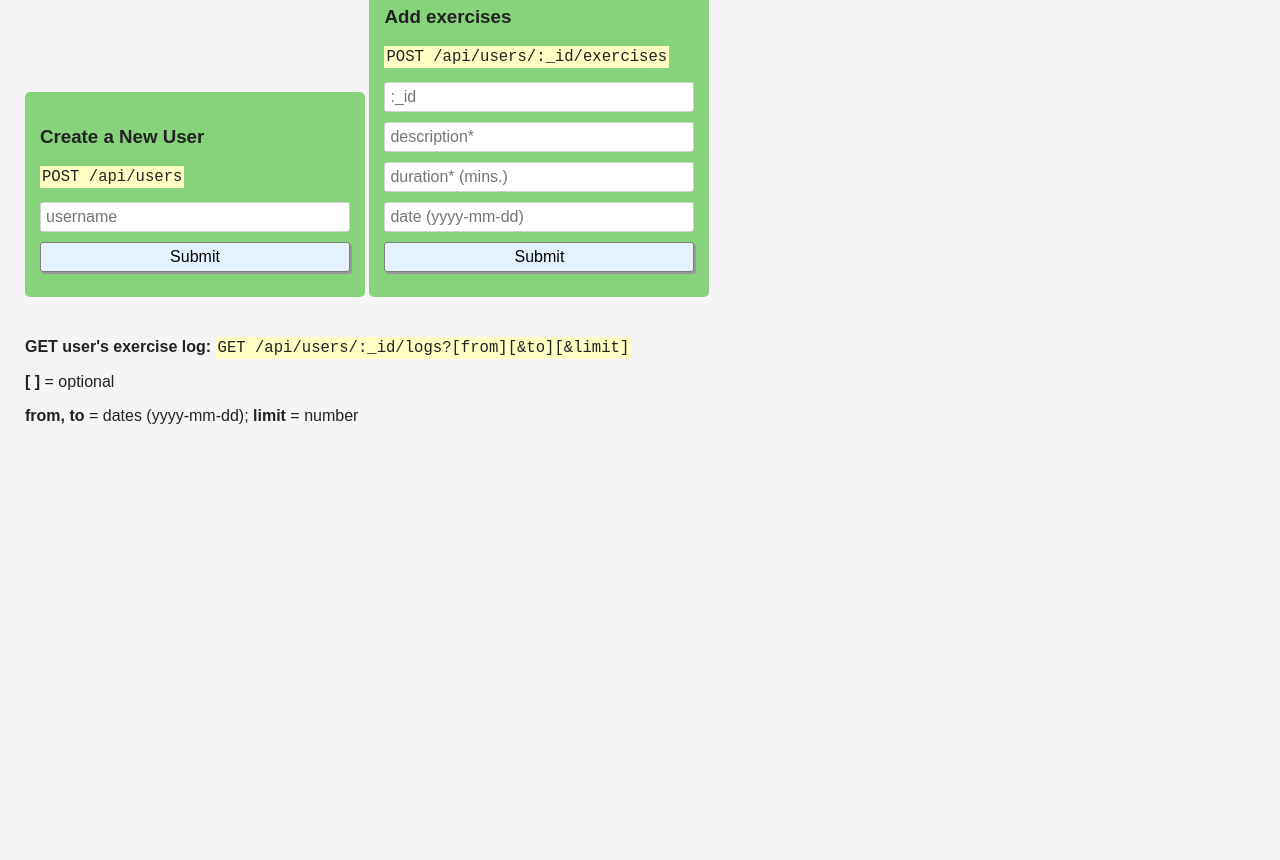
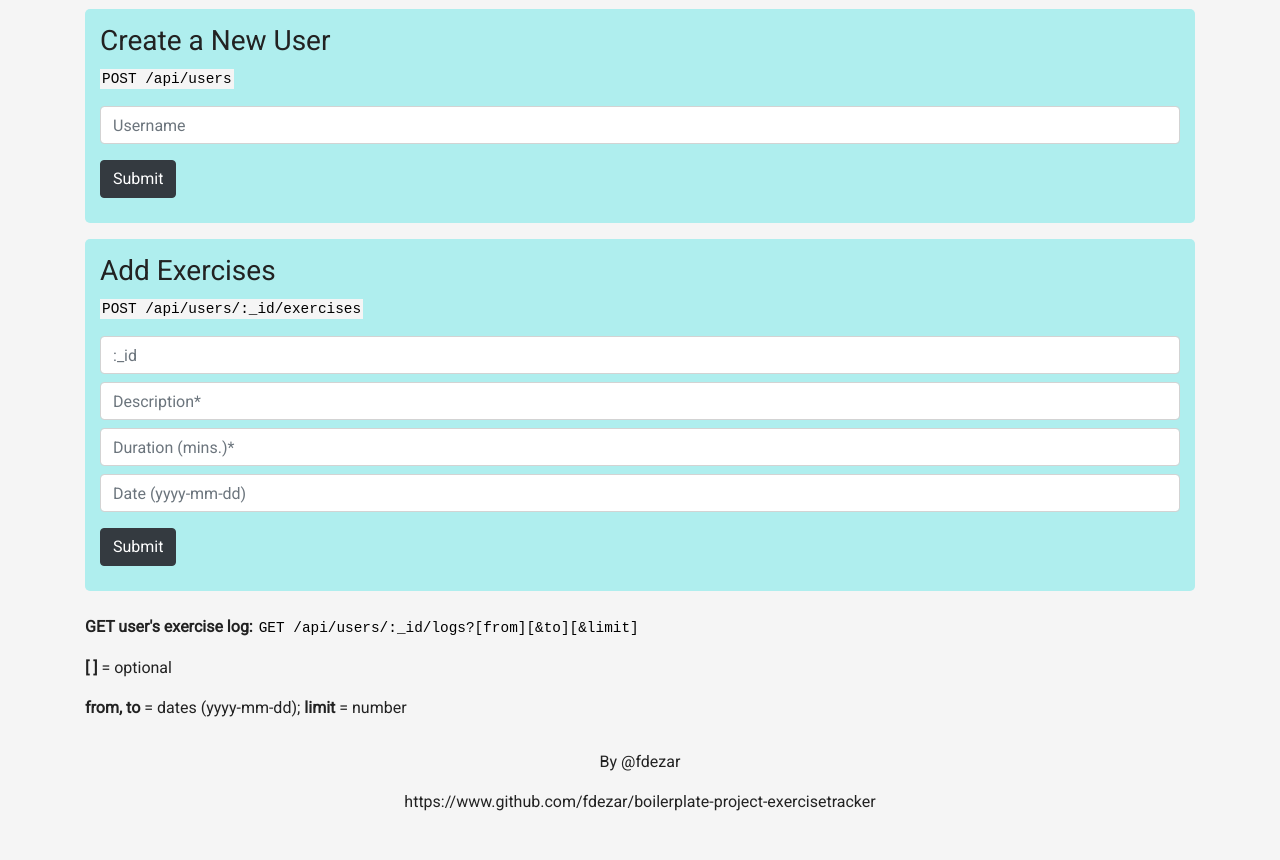
Before and after one commit to fdezar/boilerplate-project-exercisetracker, a website: page views/index.html in a window 1280 px wide. Shown: the part 111-971 px from the top of the page. Before the commit the page ends 800 px from the top, so only its background shows below. Drawn offline with nearby package versions, Linux system fonts and the light colour scheme; files that its build step writes are made by us from their sources.

Commit message:
app styled

```diff
--- a/public/style.css
+++ b/public/style.css
@@ -1,4 +1,4 @@
-* {
+/* * {
   box-sizing: border-box;
 }
 
@@ -56,4 +56,59 @@ code {
   font-size: 1.2em;
   background-color: #FFFEC4;
   padding: 2px;
+} */
+
+body {
+  font-family: 'Roboto', sans-serif;
+  color: #222;
+  background-color: #f5f5f5;
 }
+
+h1 {
+  font-weight: bold;
+}
+
+form {
+  background-color: paleturquoise;
+  border-radius: 5px;
+  padding: 15px;
+}
+
+form input[type="text"], form button {
+  margin-bottom: 10px;
+}
+
+form input[type="text"] {
+  border: 1px solid lightgrey;
+}
+
+form input[type="submit"] {
+  background-color: #E4F1FE;
+  border: 1px solid grey;
+  box-shadow: 2px 2px #999;
+  cursor: pointer;
+}
+
+form input[type="submit"]:hover {
+  background-color: #FFFEC4;
+}
+
+code {
+  font-family: monospace;
+  font-size: 0.9em;
+  background-color: #f5f5f5;
+  padding: 2px;
+  color: black;
+}
+
+footer {
+  display: flex;
+  justify-content: center;
+  margin: 30px auto;
+  flex-wrap: wrap;
+  width: 500px;
+}
+
+footer a {
+  color: #222;
+}
--- a/views/index.html
+++ b/views/index.html
@@ -1,4 +1,4 @@
-<!DOCTYPE html>
+<!-- <!DOCTYPE html>
 <html>
   <head>
     <title>Exercise Tracker | freeCodeCamp</title>
@@ -43,4 +43,50 @@
       });
     </script>
   </body>
+</html> -->
+
+<!DOCTYPE html>
+<html>
+  <head>
+    <title>Exercise Tracker | freeCodeCamp</title>
+    <link href="https://maxcdn.bootstrapcdn.com/bootstrap/4.5.2/css/bootstrap.min.css" rel="stylesheet">
+    <link rel="shortcut icon" href="https://cdn.freecodecamp.org/universal/favicons/favicon.ico" type="image/x-icon" />
+    <link href="https://fonts.googleapis.com/css?family=Roboto" rel="stylesheet" type="text/css" />
+    <link href="./style.css" rel="stylesheet" type="text/css" />
+  </head>
+
+  <body>
+    <div class="container">
+      <h1 class="mt-5 mb-4">Exercise Tracker</h1>
+      <form action="/api/users" method="post" class="exercise-form mb-3">
+        <h3>Create a New User</h3>
+        <p><code>POST /api/users</code></p>
+        <input id="uname" type="text" name="username" placeholder="Username" class="form-control mb-3" required>
+        <button type="submit" class="btn btn-dark">Submit</button>
+      </form>
+      <form action="/api/users/:_id/exercises" method="post" class="exercise-form mb-4">
+        <h3>Add Exercises</h3>
+        <p><code>POST /api/users/:_id/exercises</code></p>
+        <input id="uid" type="text" name=":_id" placeholder=":_id" class="form-control mb-2" required>
+        <input id="desc" type="text" name="description" placeholder="Description*" class="form-control mb-2" required>
+        <input id="dur" type="text" name="duration" placeholder="Duration (mins.)*" class="form-control mb-2" required>
+        <input id="date" type="text" name="date" placeholder="Date (yyyy-mm-dd)" class="form-control mb-3">
+        <button type="submit" class="btn btn-dark">Submit</button>
+      </form>
+      <p><strong>GET user's exercise log: </strong><code>GET /api/users/:_id/logs?[from][&amp;to][&amp;limit]</code></p>
+      <p><strong>[ ]</strong> = optional</p>
+      <p><strong>from, to</strong> = dates (yyyy-mm-dd); <strong>limit</strong> = number</p>
+    </div>
+    <footer>
+      <p>
+        By <a href="https://www.github.com/fdezar">@fdezar</a>
+      </p>
+      <p>
+        <a href="https://www.github.com/fdezar/boilerplate-project-exercisetracker">https://www.github.com/fdezar/boilerplate-project-exercisetracker</a>
+      </p>
+    </footer>
+    <script src="https://code.jquery.com/jquery-3.5.1.slim.min.js"></script>
+    <script src="https://cdn.jsdelivr.net/npm/@popperjs/core@2.5.4/dist/umd/popper.min.js"></script>
+    <script src="https://maxcdn.bootstrapcdn.com/bootstrap/4.5.2/js/bootstrap.min.js"></script>
+  </body>
 </html>
```
